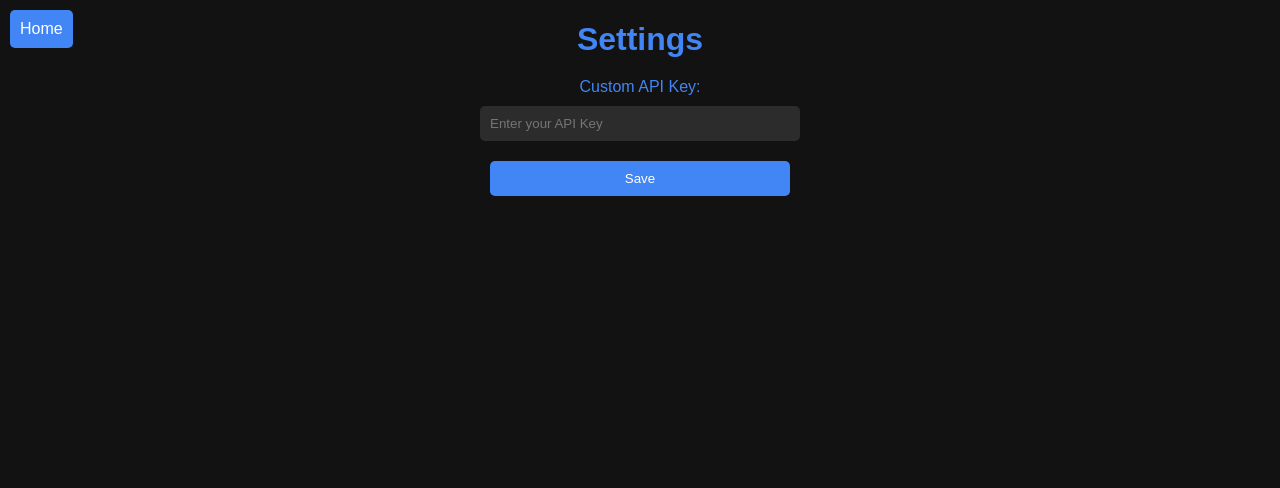
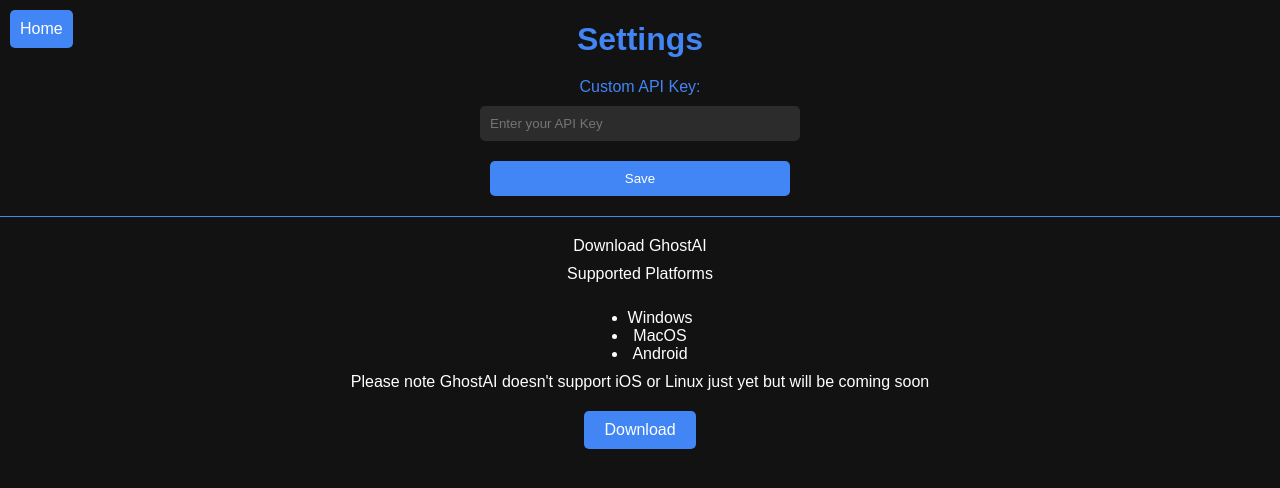
Before and after one commit to The-UnknownHacker/GhostAI-Server, a Flask app: page /settings in a window 1280 px wide. Shown: the top 488 px of the page. Run offline with Flask 3, Linux system fonts and the light colour scheme; parts of the project's set-up code (start-up, migrations or seed data) failed here and were passed over; some libraries are stand-ins or nearby versions.

Commit message:
Update settings.html

```diff
--- a/templates/settings.html
+++ b/templates/settings.html
@@ -79,6 +79,32 @@
             display: none;
         }
 
+        .section-divider {
+            width: 100%;
+            margin: 20px 0;
+            border-bottom: 1px solid #4285F4;
+        }
+
+        .section-text {
+            text-align: center;
+            margin-bottom: 10px;
+        }
+
+        .download-button {
+            background-color: #4285F4;
+            color: #ffffff;
+            padding: 10px 20px;
+            border: none;
+            border-radius: 5px;
+            cursor: pointer;
+            text-decoration: none;
+            display: inline-block;
+            margin-top: 10px;
+        }
+
+        .download-button:hover {
+            background-color: #3367d6;
+        }
     </style>
 </head>
 
@@ -86,10 +112,24 @@
     <a href="/" class="home-button">Home</a>
     <h1>Settings</h1>
 
-    <!-- Add your settings here -->
+    <!-- Custom API Key Section -->
     <label for="api-key">Custom API Key:</label>
     <input type="text" id="api-key" placeholder="Enter your API Key">
     <button onclick="saveApiKey()">Save</button>
+
+    <!-- Section Divider -->
+    <div class="section-divider"></div>
+
+    <!-- Download GhostAI Section -->
+    <div class="section-text">Download GhostAI</div>
+    <div class="section-text">Supported Platforms</div>
+    <ul class="section-text">
+        <li>Windows</li>
+        <li>MacOS</li>
+        <li>Android</li>
+    </ul>
+    <div class="section-text">Please note GhostAI doesn't support iOS or Linux just yet but will be coming soon</div>
+    <a href="/download" class="download-button">Download</a>
 
     <!-- Added div for success message -->
     <div id="success-message">API key saved successfully</div>
```
